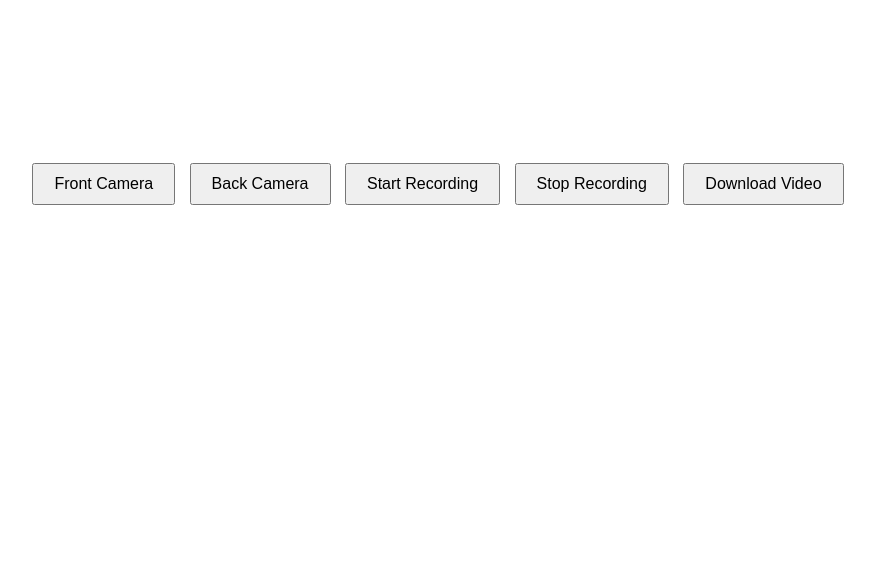
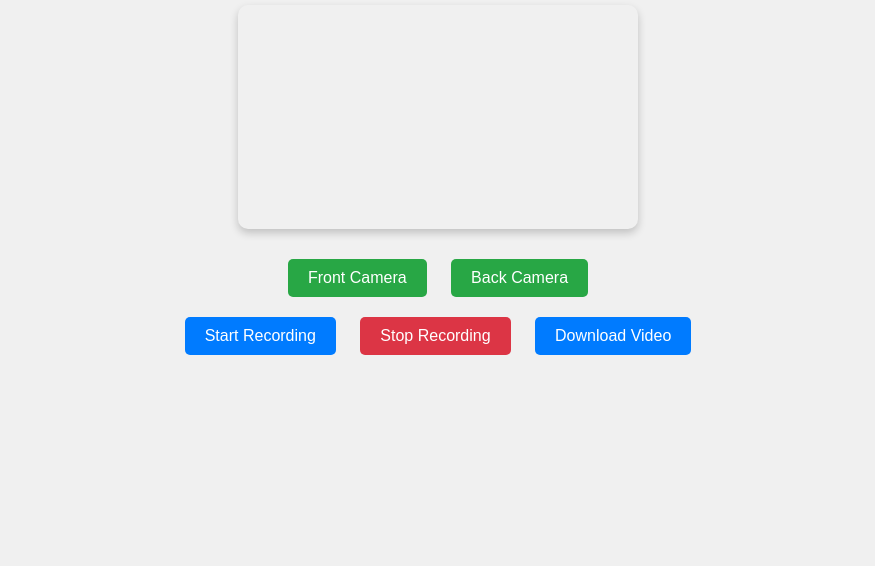
Before and after one commit to miguelromerosuarez/video360, a plain HTML site: page index.html in a window 1280 px wide. Shown: the part 274-840 px from the top of the page, without its empty margins (202-1077 px from the left). Before the commit the page ends 800 px from the top, so only its background shows below. Drawn offline with Linux system fonts and the light colour scheme.

Commit message:
Update index.html

```diff
--- a/index.html
+++ b/index.html
@@ -5,6 +5,75 @@
     <meta name="viewport" content="width=device-width, initial-scale=1.0">
     <title>Video 360 Recording Webapp</title>
     <link rel="stylesheet" href="style.css">
+    <style>
+        body {
+            font-family: Arial, sans-serif;
+            background-color: #f0f0f0;
+            display: flex;
+            flex-direction: column;
+            align-items: center;
+            justify-content: center;
+            height: 100vh;
+            margin: 0;
+        }
+
+        h1 {
+            color: #333;
+            text-align: center;
+            margin-bottom: 20px;
+        }
+
+        #video-container {
+            width: 80%;
+            max-width: 400px;
+            margin-bottom: 20px;
+            box-shadow: 0 4px 8px rgba(0, 0, 0, 0.2);
+            border-radius: 10px;
+            overflow: hidden;
+        }
+
+        video {
+            width: 100%;
+            border-radius: 10px;
+        }
+
+        button {
+            background-color: #007bff;
+            color: white;
+            border: none;
+            padding: 10px 20px;
+            margin: 10px;
+            border-radius: 5px;
+            cursor: pointer;
+            font-size: 1em;
+            transition: background-color 0.3s;
+        }
+
+        button:hover {
+            background-color: #0056b3;
+        }
+
+        button:disabled {
+            background-color: #ccc;
+            cursor: not-allowed;
+        }
+
+        #stopRecording {
+            background-color: #dc3545;
+        }
+
+        #stopRecording:hover {
+            background-color: #c82333;
+        }
+
+        #frontCameraButton, #backCameraButton {
+            background-color: #28a745;
+        }
+
+        #frontCameraButton:hover, #backCameraButton:hover {
+            background-color: #218838;
+        }
+    </style>
 </head>
 <body>
     <h1>Video 360 Recording Webapp</h1>
@@ -13,11 +82,16 @@
         <video id="video" autoplay playsinline></video>
     </div>
 
-    <button id="frontCameraButton">Front Camera</button>
-    <button id="backCameraButton">Back Camera</button>
-    <button id="startRecording">Start Recording</button>
-    <button id="stopRecording" class="hidden">Stop Recording</button>
-    <button id="downloadVideo" class="hidden">Download Video</button>
+    <div>
+        <button id="frontCameraButton">Front Camera</button>
+        <button id="backCameraButton">Back Camera</button>
+    </div>
+
+    <div>
+        <button id="startRecording">Start Recording</button>
+        <button id="stopRecording" class="hidden">Stop Recording</button>
+        <button id="downloadVideo" class="hidden">Download Video</button>
+    </div>
 
     <script src="app.js"></script>
 </body>
```
